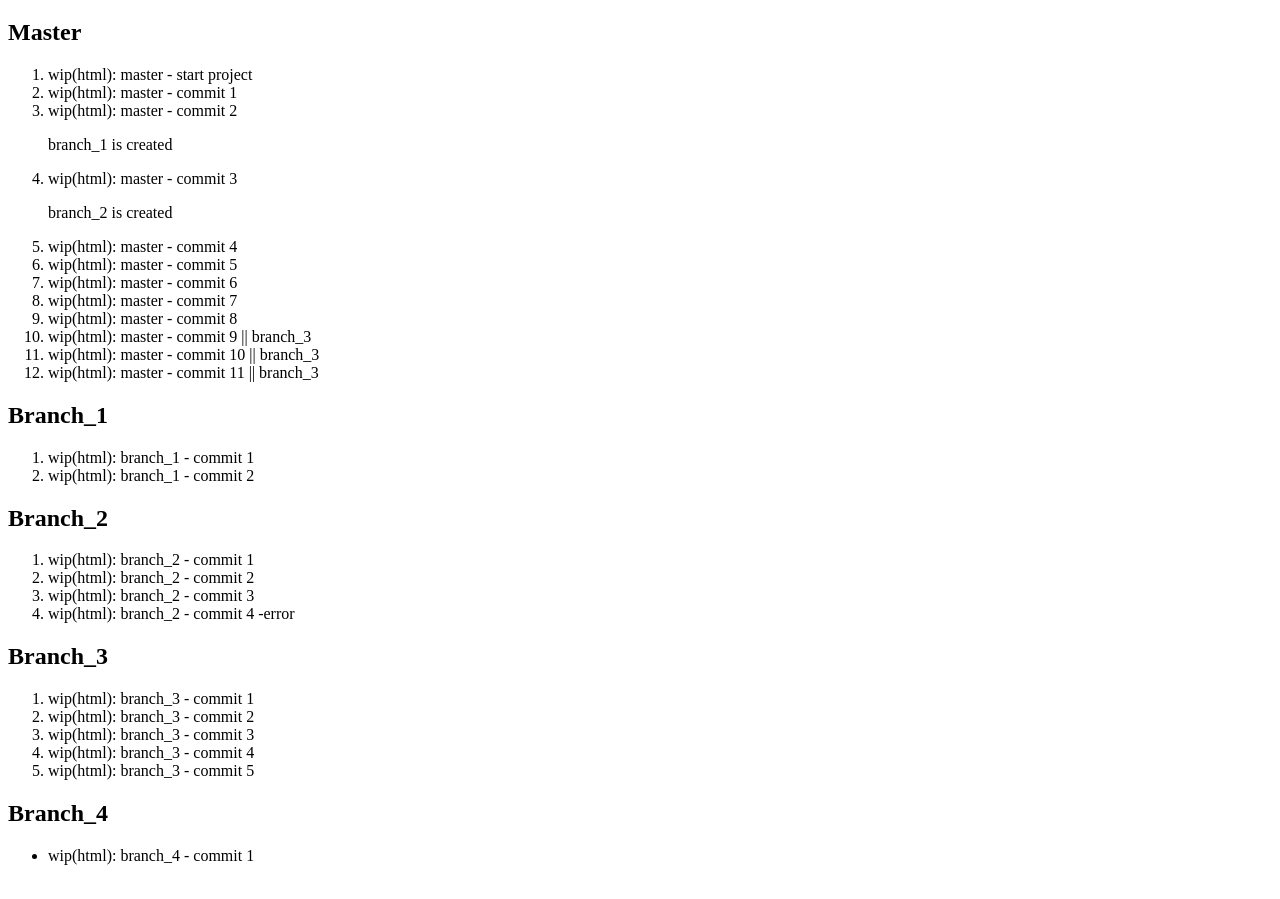
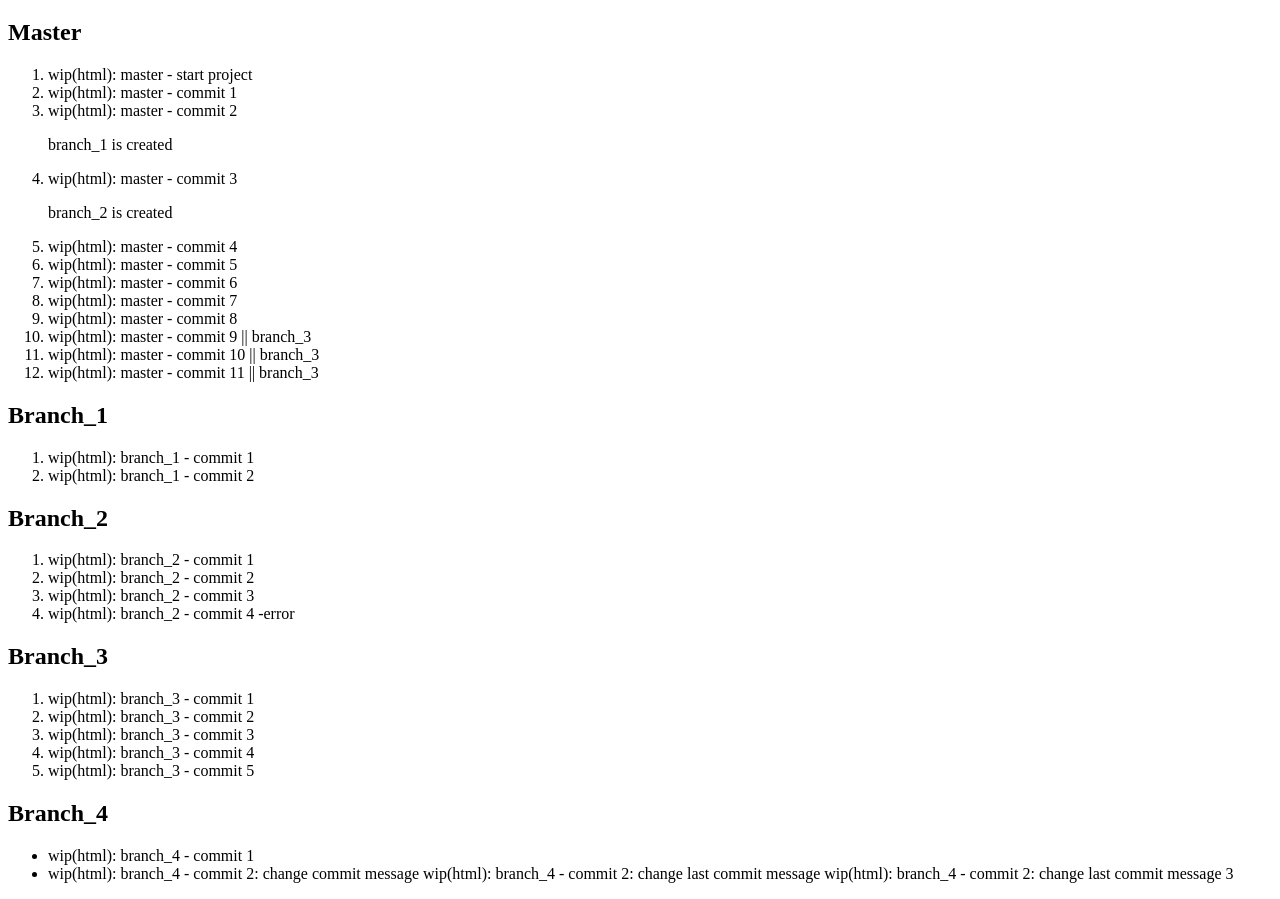
Before and after one commit to AndRomMan/git-lessons, a plain HTML site: page src/index.html in a window 1280 px wide. Shown: the part 61-960 px from the top of the page. Drawn offline with Linux system fonts and the light colour scheme.

Commit message:
wip(html): branch_4 - commit 2: change last commit message 3

```diff
--- a/src/index.html
+++ b/src/index.html
@@ -131,6 +131,11 @@
           <li>
             wip(html): branch_4 - commit 1
           </li>
+          <li>
+            wip(html): branch_4 - commit 2: change commit message
+            wip(html): branch_4 - commit 2: change last commit message
+            wip(html): branch_4 - commit 2: change last commit message 3
+          </li>
         </ul>
       </section>
     </main>
```
